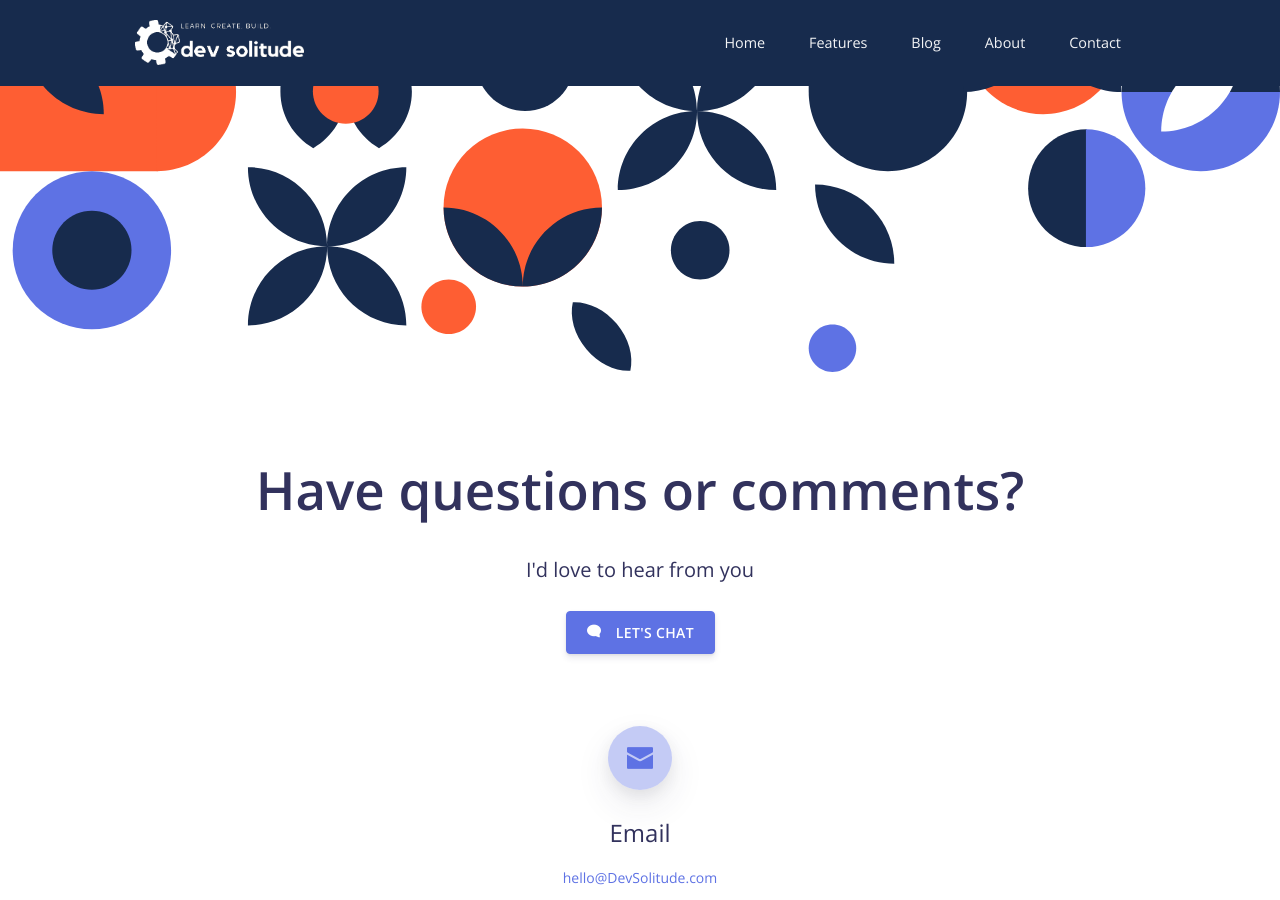
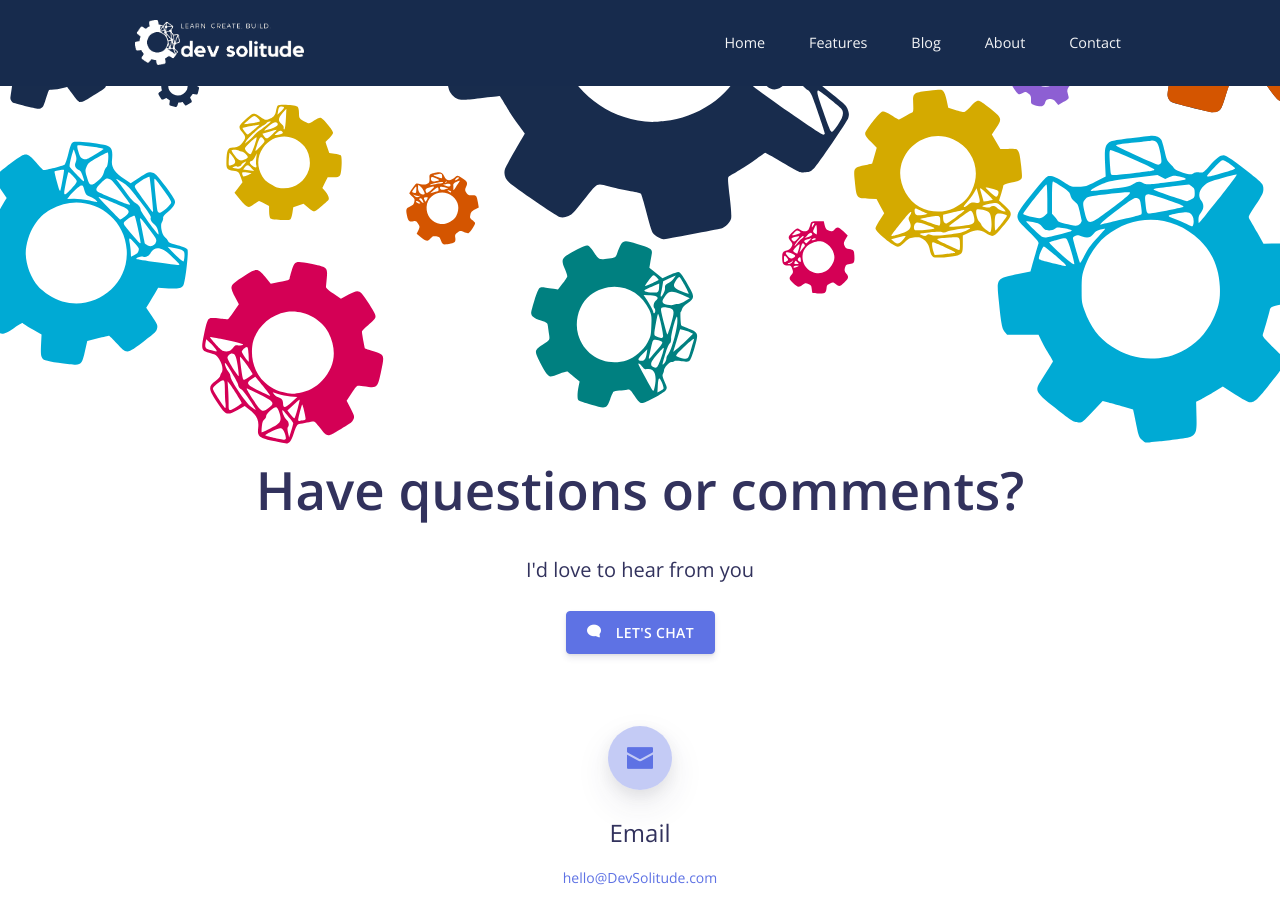
Before and after one commit to wtmadaj/DevSolitude, a Jekyll site: the page built from _pages/contact.md, in a window 1280 px wide and 900 px high. Built offline with Jekyll 4.4.1, drawn with Linux system fonts in a browser that asks for light colours; nearby versions of some CDN libraries.

Commit message:
added contact page banner image

```diff
--- a/_includes/components/headers/contact-page-header.html
+++ b/_includes/components/headers/contact-page-header.html
@@ -1,6 +1,6 @@
 <div class="contactus-3 fullWidth">
     <div class="page-header">
-        <img class="bg-image" src="{{ '/assets/img/ill/bg_contactus3.svg' | relative_url }}" alt="">
+        <img class="bg-image" src="{{ '/assets/img/brand/Contact.svg' | relative_url }}" alt="">
     </div>
   <div class="container">
     <div class="row">
```
Also changed, not shown: assets/img/brand/Contact.svg (added), assets/img/brand/DevSolitude-black.gif (deleted), assets/img/brand/DevSolitude-edited.gif (deleted), 2 other files.
